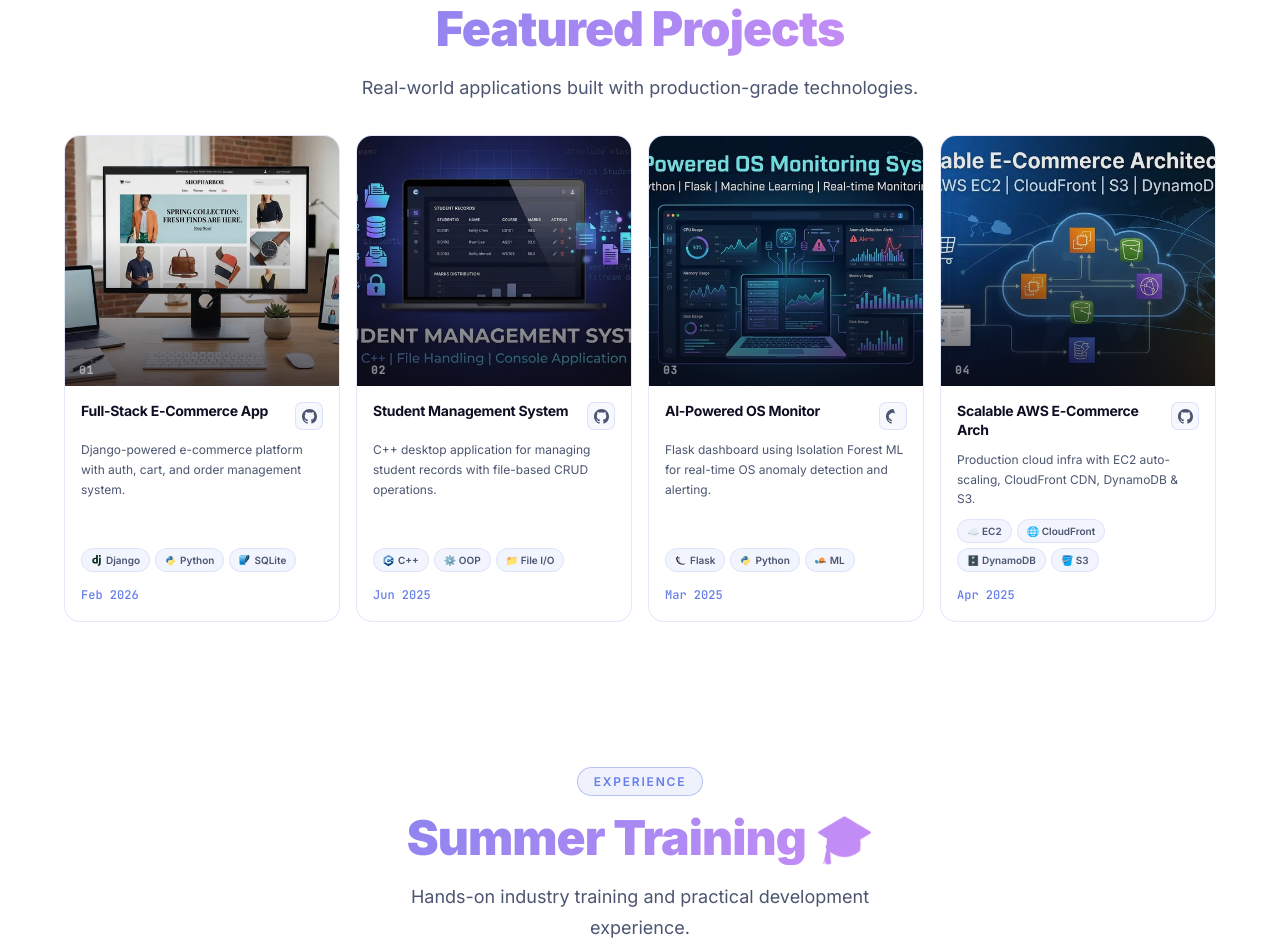
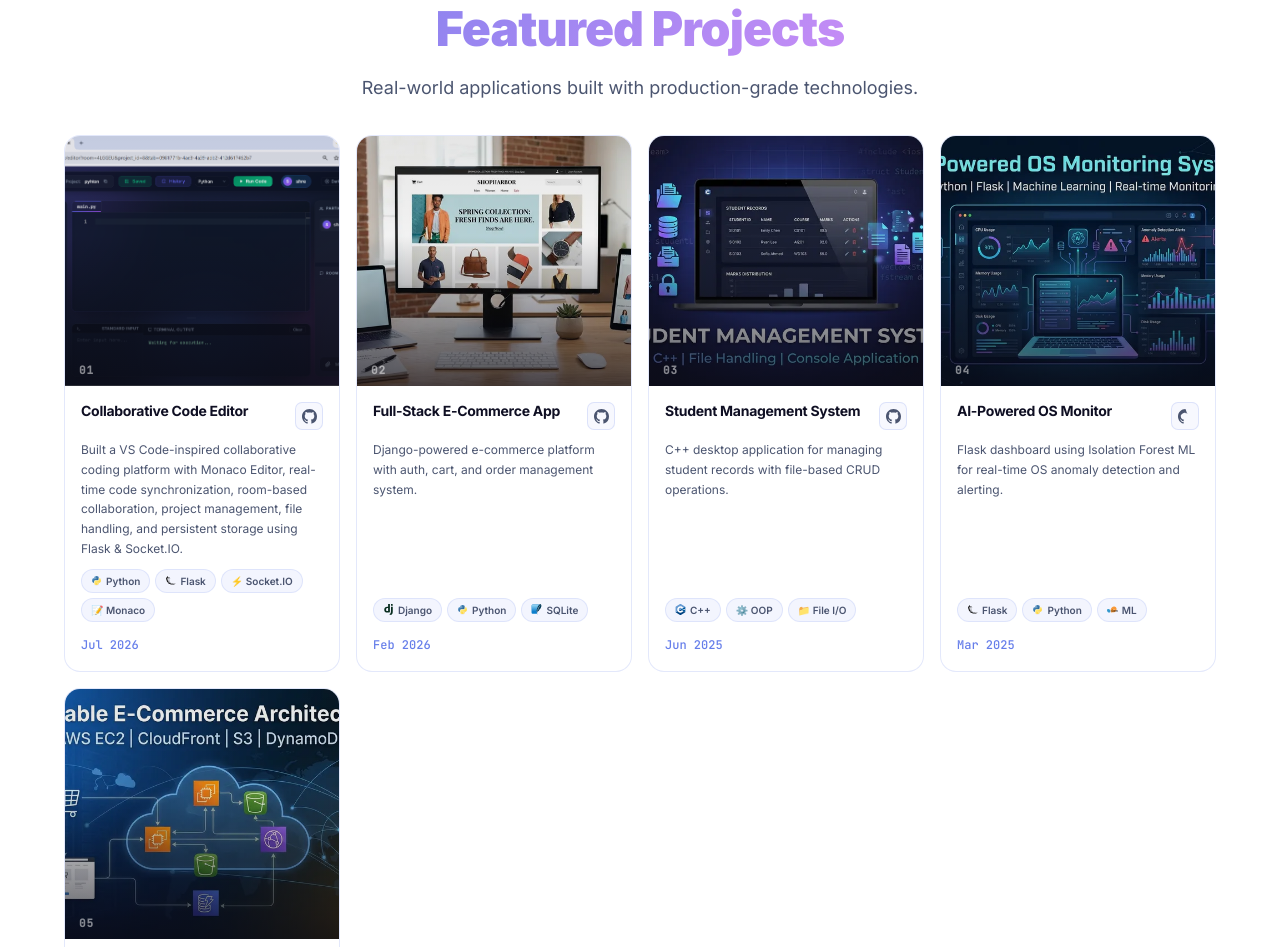
Before and after one commit to shrenikkjainn/shrenikkjainn.github.io, a website: page index.html in a window 1280 px wide. Shown: the part 3251-4198 px from the top of the page. Drawn offline with Linux system fonts and the light colour scheme.

Commit message:
updates to latest project

```diff
--- a/index.html
+++ b/index.html
@@ -618,9 +618,106 @@
         </div>
 
         <div class="projects-grid">
-
+          <!-- ── Project 5 ── -->
+<article class="project-card reveal stagger-5" data-project="1">
+<!-- project 1 -->
+  <!-- Cover Image -->
+  <div class="project-cover">
+    <picture>
+      <source srcset="assets/projects/project-codeeditor.png" type="image/png">
+      <img src="assets/projects/project-codeeditor.png"
+           alt="Real-Time Code Editor Preview"
+           width="800"
+           height="450"
+           loading="lazy"
+           decoding="async" />
+    </picture>
+
+    <div class="project-cover-overlay">
+      <button class="project-view-btn project-detail-btn" data-project="1">
+        <svg width="16" height="16" viewBox="0 0 24 24" fill="none" stroke="currentColor" stroke-width="2">
+          <path d="M18 13v6a2 2 0 0 1-2 2H5a2 2 0 0 1-2-2V8a2 2 0 0 1 2-2h6" />
+          <polyline points="15 3 21 3 21 9" />
+          <line x1="10" y1="14" x2="21" y2="3" />
+        </svg>
+        View Details
+      </button>
+    </div>
+
+    <span class="project-cover-num">01</span>
+  </div>
+
+  <!-- Body -->
+  <div class="project-body">
+
+    <div class="project-header-row">
+      <h3 class="project-title">Collaborative Code Editor</h3>
+
+      <div class="project-icon-links">
+
+        <!-- GitHub -->
+        <a href="https://github.com/realtime-code-editor/RealTimeCodeEditor"
+           target="_blank"
+           rel="noopener"
+           class="project-icon-link"
+           aria-label="GitHub">
+
+          <svg width="15" height="15" viewBox="0 0 24 24" fill="currentColor">
+            <path
+              d="M12 0C5.37 0 0 5.37 0 12c0 5.31 3.435 9.795 8.205 11.385.6.105.825-.255.825-.57 0-.285-.015-1.23-.015-2.235-3.015.555-3.795-.735-4.035-1.41-.135-.345-.72-1.41-1.23-1.695-.42-.225-1.02-.78-.015-.795.945-.015 1.62.87 1.845 1.23 1.08 1.815 2.805 1.305 3.495.99.105-.78.42-1.305.765-1.605-2.67-.3-5.46-1.335-5.46-5.925 0-1.305.465-2.385 1.23-3.225-.12-.3-.54-1.53.12-3.18 0 0 1.005-.315 3.3 1.23.96-.27 1.98-.405 3-.405s2.04.135 3 .405c2.295-1.56 3.3-1.23 3.3-1.23.66 1.65.24 2.88.12 3.18.765.84 1.23 1.905 1.23 3.225 0 4.605-2.805 5.625-5.475 5.925.435.375.81 1.095.81 2.22 0 1.605-.015 2.895-.015 3.3 0 .315.225.69.825.57A12.001 12.001 0 0024 12c0-6.63-5.37-12-12-12z" />
+          </svg>
+
+        </a>
+
+      </div>
+    </div>
+
+    <p class="project-desc">
+      Built a VS Code-inspired collaborative coding platform with Monaco Editor,
+      real-time code synchronization, room-based collaboration, project management,
+      file handling, and persistent storage using Flask & Socket.IO.
+    </p>
+
+    <div class="project-tech-badges">
+
+      <span class="tech-badge-sm">
+        <img src="assets/icons/python-original.svg"
+             width="11"
+             height="11"
+             alt=""
+             loading="lazy"
+             decoding="async" />
+        Python
+      </span>
+
+      <span class="tech-badge-sm">
+        <img src="assets/icons/flask-original.svg"
+             width="11"
+             height="11"
+             alt=""
+             loading="lazy"
+             decoding="async" />
+        Flask
+      </span>
+
+      <span class="tech-badge-sm">
+        ⚡ Socket.IO
+      </span>
+
+      <span class="tech-badge-sm">
+        📝 Monaco
+      </span>
+
+    </div>
+
+    <span class="cert-year">Jul 2026</span>
+
+  </div>
+
+</article>
           <!-- ── Project 1 ── -->
-          <article class="project-card reveal stagger-1" data-project="1">
+
+          <article class="project-card reveal stagger-2" data-project="2">
             <!-- Cover Image -->
             <div class="project-cover">
               <picture>
@@ -629,7 +726,7 @@
                   loading="lazy" decoding="async" />
               </picture>
               <div class="project-cover-overlay">
-                <button class="project-view-btn project-detail-btn" data-project="1">
+                <button class="project-view-btn project-detail-btn" data-project="2">
                   <svg width="16" height="16" viewBox="0 0 24 24" fill="none" stroke="currentColor" stroke-width="2">
                     <path d="M18 13v6a2 2 0 0 1-2 2H5a2 2 0 0 1-2-2V8a2 2 0 0 1 2-2h6" />
                     <polyline points="15 3 21 3 21 9" />
@@ -638,7 +735,7 @@
                   View Details
                 </button>
               </div>
-              <span class="project-cover-num">01</span>
+              <span class="project-cover-num">02</span>
             </div>
 
             <!-- Body -->
@@ -669,8 +766,8 @@
             </div>
           </article>
 
-          <!-- ── Project 2 ── -->
-          <article class="project-card reveal stagger-2" data-project="2">
+          <!-- ── Project 4 ── -->
+          <article class="project-card reveal stagger-3" data-project="3">
             <div class="project-cover">
               <picture>
                 <source srcset="assets/projects/project-student.webp" type="image/webp">
@@ -678,7 +775,7 @@
                   height="450" loading="lazy" decoding="async" />
               </picture>
               <div class="project-cover-overlay">
-                <button class="project-view-btn project-detail-btn" data-project="2">
+                <button class="project-view-btn project-detail-btn" data-project="3">
                   <svg width="16" height="16" viewBox="0 0 24 24" fill="none" stroke="currentColor" stroke-width="2">
                     <path d="M18 13v6a2 2 0 0 1-2 2H5a2 2 0 0 1-2-2V8a2 2 0 0 1 2-2h6" />
                     <polyline points="15 3 21 3 21 9" />
@@ -687,7 +784,7 @@
                   View Details
                 </button>
               </div>
-              <span class="project-cover-num">02</span>
+              <span class="project-cover-num">03</span>
             </div>
             <div class="project-body">
               <div class="project-header-row">
@@ -715,7 +812,7 @@
           </article>
 
           <!-- ── Project 3 ── -->
-          <article class="project-card reveal stagger-3" data-project="3">
+          <article class="project-card reveal stagger-4" data-project="4">
             <div class="project-cover">
               <picture>
                 <source srcset="assets/projects/project-ai.webp" type="image/webp">
@@ -723,7 +820,7 @@
                   loading="lazy" decoding="async" />
               </picture>
               <div class="project-cover-overlay">
-                <button class="project-view-btn project-detail-btn" data-project="3">
+                <button class="project-view-btn project-detail-btn" data-project="4">
                   <svg width="16" height="16" viewBox="0 0 24 24" fill="none" stroke="currentColor" stroke-width="2">
                     <path d="M18 13v6a2 2 0 0 1-2 2H5a2 2 0 0 1-2-2V8a2 2 0 0 1 2-2h6" />
                     <polyline points="15 3 21 3 21 9" />
@@ -732,7 +829,7 @@
                   View Details
                 </button>
               </div>
-              <span class="project-cover-num">03</span>
+              <span class="project-cover-num">04</span>
             </div>
             <div class="project-body">
               <div class="project-header-row">
@@ -761,8 +858,8 @@
             </div>
           </article>
 
-          <!-- ── Project 4 ── -->
-          <article class="project-card reveal stagger-4" data-project="4">
+          <!-- ── Project 5 ── -->
+          <article class="project-card reveal stagger-5" data-project="5">
             <div class="project-cover">
               <picture>
                 <source srcset="assets/projects/project-aws.webp" type="image/webp">
@@ -770,7 +867,7 @@
                   loading="lazy" decoding="async" />
               </picture>
               <div class="project-cover-overlay">
-                <button class="project-view-btn project-detail-btn" data-project="4">
+                <button class="project-view-btn project-detail-btn" data-project="5">
                   <svg width="16" height="16" viewBox="0 0 24 24" fill="none" stroke="currentColor" stroke-width="2">
                     <path d="M18 13v6a2 2 0 0 1-2 2H5a2 2 0 0 1-2-2V8a2 2 0 0 1 2-2h6" />
                     <polyline points="15 3 21 3 21 9" />
@@ -779,7 +876,7 @@
                   View Details
                 </button>
               </div>
-              <span class="project-cover-num">04</span>
+              <span class="project-cover-num">05</span>
             </div>
             <div class="project-body">
               <div class="project-header-row">
@@ -1323,6 +1420,25 @@
           <!-- ── PROJECTS ── -->
 <div class="tab-content" id="proj" role="tabpanel">
 
+  <!-- Project 1 -->
+  <div class="resume-card">
+    <div class="resume-card-header">
+      <div>
+        <h3 class="resume-card-title">Collaborative Online Code Editor</h3>
+        <p class="resume-card-subtitle">Python, Flask, Socket.IO, Monaco Editor, SQLite</p>
+      </div>
+      <span class="resume-card-date">Jul 2026</span>
+    </div>
+    <div class="resume-card-body">
+      <ul>
+        <li>Developed a real-time collaborative online code editor with live code synchronization using Socket.IO.</li>
+        <li>Integrated Monaco Editor with room-based collaboration, project management, and file handling.</li>
+        <li>Implemented persistent SQLite storage and a responsive full-stack interface using Flask and JavaScript.</li>
+      </ul>
+    </div>
+  </div>
+
+  <!-- Project 2 -->
   <div class="resume-card">
     <div class="resume-card-header">
       <div>
@@ -1340,6 +1456,7 @@
     </div>
   </div>
 
+  <!-- Project 3 -->
   <div class="resume-card">
     <div class="resume-card-header">
       <div>
@@ -1357,6 +1474,7 @@
     </div>
   </div>
 
+  <!-- Project 4 -->
   <div class="resume-card">
     <div class="resume-card-header">
       <div>
@@ -1374,6 +1492,7 @@
     </div>
   </div>
 
+  <!-- Project 5 -->
   <div class="resume-card">
     <div class="resume-card-header">
       <div>
@@ -1390,6 +1509,7 @@
       </ul>
     </div>
   </div>
+
 </div>
 
           <!-- ── TRAINING ── -->
--- a/script.js
+++ b/script.js
@@ -136,6 +136,27 @@ document.addEventListener('sectionsLoaded', initAnimations);
 /* ─── Project Data ─── */
 const PROJECT_DATA = {
   1: {
+    title: 'Collaborative Online Code Editor',
+    description: 'A full-stack collaborative coding platform featuring real-time code synchronization using Socket.IO, Monaco Editor integration, room-based collaboration, project management, file handling, and persistent storage.',
+    details: [
+      'Real-time collaborative editing with Socket.IO',
+      'Monaco Editor integration',
+      'Room-based collaboration',
+      'Project and file management',
+      'Persistent SQLite storage',
+      'Responsive modern interface'
+    ],
+    technologies: [
+      'Python',
+      'Flask',
+      'Socket.IO',
+      'Monaco Editor',
+      'JavaScript',
+      'SQLite'
+    ],
+    github: 'https://github.com/realtime-code-editor/RealTimeCodeEditor'
+},
+  2: {
     title: 'Full-Stack E-Commerce Application',
     description: 'A full-stack e-commerce platform built with Django featuring secure authentication, product browsing, cart management, and order processing.',
     details: [
@@ -149,7 +170,7 @@ const PROJECT_DATA = {
     github: 'https://github.com/shrenikkjainn/Django-eCommerce-Web-Application',
     live: "https://django-ecommerce-web-application.onrender.com"
   },
-  2: {
+  3: {
     title: 'Student Management System',
     description: 'Desktop application built with C++ for managing student academic records with CRUD operations and file-based persistence.',
     details: [
@@ -161,7 +182,7 @@ const PROJECT_DATA = {
     technologies: ['C++', 'OOP', 'File Handling', 'Data Structures'],
     github: 'https://github.com/shrenikkjainn/Student-Management-System---cpp-program'
   },
-  3: {
+  4: {
     title: 'AI-Powered OS Monitoring System',
     description: 'Flask-based real-time monitoring dashboard with machine learning anomaly detection for system resources.',
     details: [
@@ -173,7 +194,7 @@ const PROJECT_DATA = {
     technologies: ['Python', 'Flask', 'Machine Learning', 'scikit-learn', 'Real-time'],
     github: 'https://github.com/shrenikkjainn/OS-Moniter'
   },
-  4: {
+  5: {
     title: 'Scalable E-Commerce Architecture on AWS',
     description: 'Production-grade cloud infrastructure for high-traffic e-commerce with auto-scaling and CDN optimisation.',
     details: [
```
Also changed, not shown: assets/projects/project-codeeditor.png (added). Lines whose indentation alone changed are shown as unchanged.
